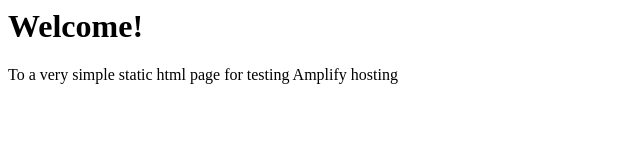
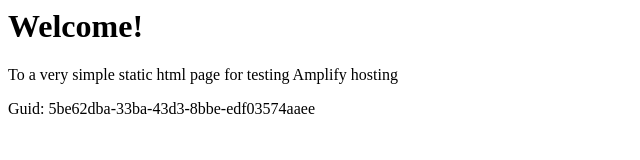
Before and after one commit to amplify-github-test-hkg/Github-PR-Commit-Integration-Test-DoNotTouch-Gith-OKSLNVO2-v1-prod-ap-east-1, a website: page src/index.html in a window 1280 px wide. Shown: the whole page, without its empty margins (0-640 px from the left). Drawn offline with Linux system fonts and the light colour scheme.

Commit message:
commit from integ tests

```diff
--- a/src/index.html
+++ b/src/index.html
@@ -1,3 +1,5 @@
+
+
 <html lang="en">
 
 <head>
@@ -10,6 +12,6 @@
 <body>
     <h1>Welcome!</h1>
     <p>To a very simple static html page for testing Amplify hosting</p>
-</body>
+    <p>Guid: 5be62dba-33ba-43d3-8bbe-edf03574aaee</p></body>
 
 </html>
```
